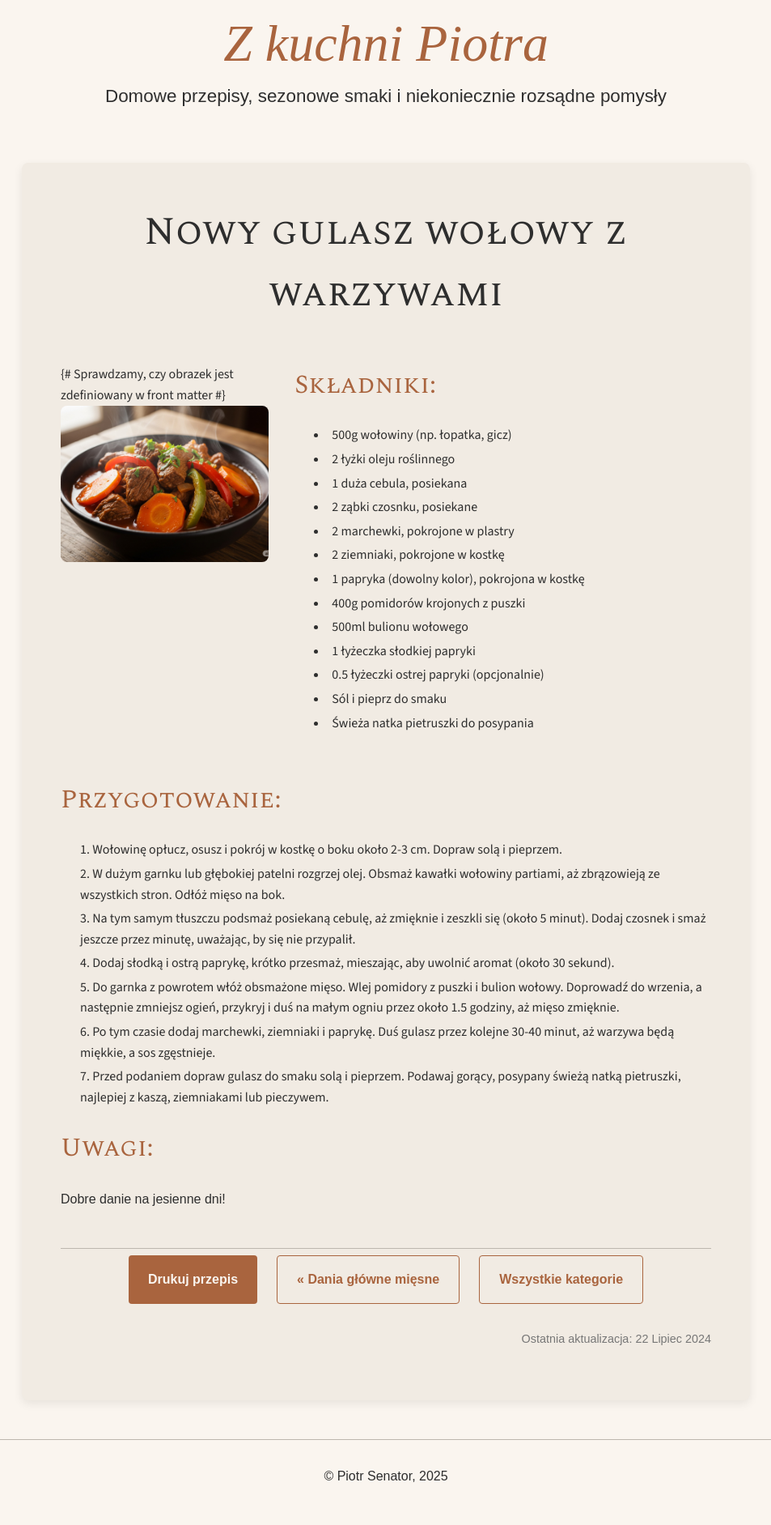
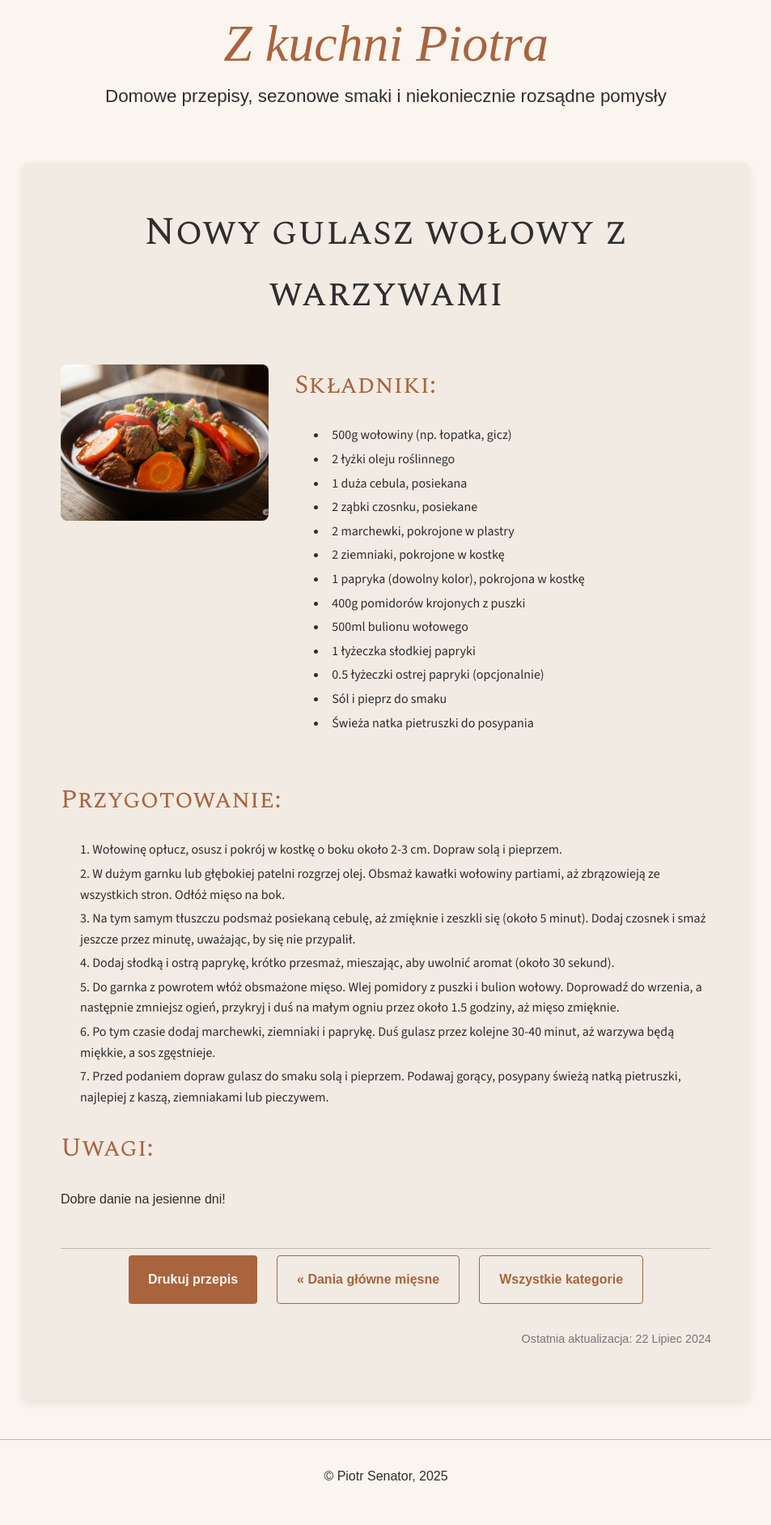
Before and after one commit to piotrsenator/kuchnia, a Jekyll site: the page built from _recipes/gulasz-wolowy-z-warzywami2.md, in a window 1280 px wide. Shown: the whole page at 81% size, without its empty margins (163-1116 px from the left). Built offline with Jekyll 4.4.1, drawn with Linux system fonts in a browser that asks for light colours; some web fonts are replaced; some of the changed lines change nothing that is shown.

Commit message:
Update recipe.html

```diff
--- a/_layouts/recipe.html
+++ b/_layouts/recipe.html
@@ -46,7 +46,7 @@ layout: default
 
             {% assign final_image_path = default_placeholder_path %} {% comment %} Domyślnie ustawiamy na placeholder {% endcomment %}
 
-            {% if raw_image_name %} {# Sprawdzamy, czy obrazek jest zdefiniowany w front matter #}
+            {% if raw_image_name %} {% comment %} Sprawdzamy, czy obrazek jest zdefiniowany w front matter {% endcomment %}
                 {% if raw_image_name contains '/' %}
                     {% assign final_image_path = raw_image_name %} {% comment %} Jeśli podano pełną ścieżkę, użyj jej {% endcomment %}
                 {% else %}
```
